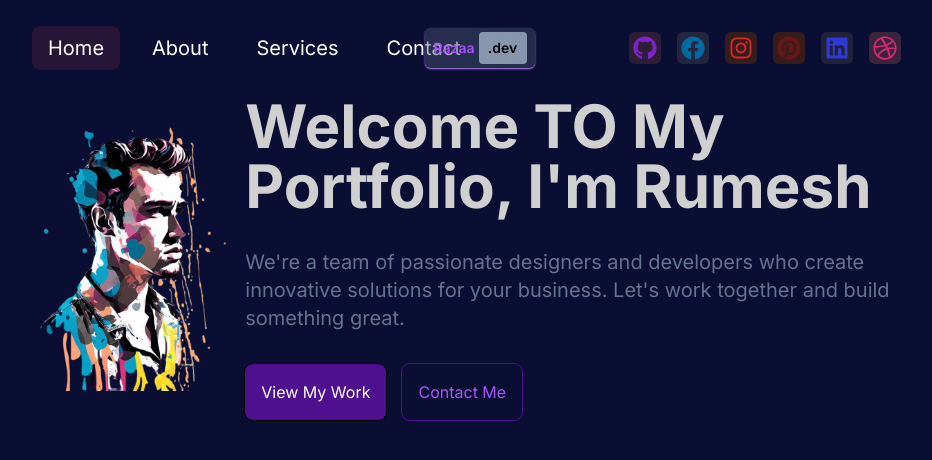
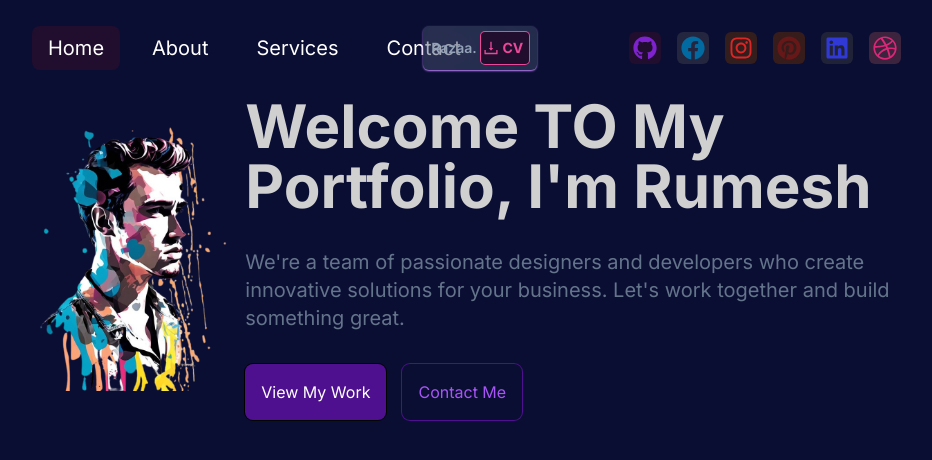
Before and after one commit to RumeshKumara/Smart-portfolio-next, a Next.js app in the folder next-animated-portfolio-starter/: page / in a window 1280 px wide. Shown: the top 460 px of the page, without its empty margins (160-1092 px from the left). Built offline with nearby package versions, Linux system fonts and the light colour scheme.

Commit message:
commit-2.1

```diff
--- a/next-animated-portfolio-starter/src/app/components/Navbar.jsx
+++ b/next-animated-portfolio-starter/src/app/components/Navbar.jsx
@@ -4,6 +4,7 @@ import Link from 'next/link';
 import { useState } from 'react';
 import { FaGithub, FaFacebook, FaInstagram, FaPinterest, FaLinkedin, FaDribbble } from 'react-icons/fa';
 import Navlink from './Navlink';
+import { AiOutlineDownload } from 'react-icons/ai';
 
 const links = [
     { url: "/", title: "Home"},
@@ -25,16 +26,18 @@ const Navbar = () => {
         </div>
         {/* LOGO */}
         <div className='xl:justify-center xl:w-1/3 md:hidden lg:flex'>
-            <Link href="/" className='flex items-center justify-center p-1 px-2 text-sm font-semibold rounded-md shadow-sm shadow-purple-400 backdrop-blur-2xl bg-slate-500/30 '>
-              <span className='mr-1 text-purple-500'>Razaa</span>
-              <span className='flex items-center justify-center w-12 h-8 text-black rounded bg-slate-400/90 backdrop-blur-2xl '>
-                .dev
+            <Link href="/" className='flex items-center justify-center p-[6px] px-2 text-sm font-semibold rounded-md shadow-sm shadow-purple-400 backdrop-blur-2xl bg-slate-500/30 '>
+              <span className='mr-1 text-slate-400'>Razaa.</span>
+              <span className='flex items-center justify-center w-12 h-8 pr-1 text-pink-500 font-bold rounded ring-1 ring-pink-500 bg-[#210e2f] backdrop-blur-2xl '>
+              <a href="" download>
+            <AiOutlineDownload className='mr-[2px] text-lg  text-pink-500' />
+          </a> CV
               </span>
             </Link>
         </div>
         { /* SOCIAL */}
         <div className='hidden w-1/3 gap-4 md:flex'>
-            <Link href="https://github.com" target="_blank" rel="noopener noreferrer" className='text-purple-700 bg-[#2d1d35] p-1 rounded-md' >
+            <Link href="https://github.com" target="_blank" rel="noopener noreferrer" className='text-purple-700 bg-[#210e2f] p-1 rounded-md' >
                <FaGithub size={24} />
             </Link>
             <Link href="https://facebook.com" target="_blank" rel="noopener noreferrer" className='text-sky-700 bg-[#23263e] p-1 rounded-md'>
@@ -52,6 +55,10 @@ const Navbar = () => {
             <Link href="https://dribbble.com" target="_blank" rel="noopener noreferrer" className='text-pink-600 bg-[#3c233e] p-1 rounded-md'>
                <FaDribbble size={24} />
             </Link>
+            {/* DOWNLOAD CV BUTTON */}
+
+
+
 
         </div>
         {/* RESPONSIVE MENU */}
--- a/next-animated-portfolio-starter/src/app/components/Navlink.jsx
+++ b/next-animated-portfolio-starter/src/app/components/Navlink.jsx
@@ -7,7 +7,7 @@ const Navlink = ({link}) => {
     const pathname = usePathname();
     console.log(pathname);
   return (
-    <Link className={`rounded-lg px-4 py-2 text-white ${pathname === link.url ? "bg-[#261537] text-slate-200" : ""}`} href={link.url}>
+    <Link className={`rounded-lg px-4 py-2 text-white ${pathname === link.url ? "bg-[#210e2f] text-slate-200" : ""}`} href={link.url}>
         {link.title}
     </Link>
   )
--- a/next-animated-portfolio-starter/src/app/page.jsx
+++ b/next-animated-portfolio-starter/src/app/page.jsx
@@ -1,7 +1,6 @@
 import Image from 'next/image';
 import heroImage from '../../public/images/hero.png';
-import { FaArrowDown, FaDownload } from 'react-icons/fa';
-
+import { AiOutlineDownload } from 'react-icons/ai';
 const Homepage = () => {
   return (
     <div className="flex flex-col items-center h-full lg:flex-row sm:px-8 md:px-12 lg:px-20 xl:px-48 justify-items-center">
@@ -15,10 +14,12 @@ const Homepage = () => {
         <h1 className="md:text-6xl text-4xl font-bold text-[#d0d0d0]">
           Welcome TO My Portfolio, I'm Rumesh</h1>
 
+
         {/* SUBTITLE */}
         <p className='md:text-xl text-slate-500'>
           We're a team of passionate designers and developers who create innovative solutions for your business. Let's work together and build something great.
         </p>
+
         {/* BUTTON */}
         <div className='flex w-full gap-4'>
           <button className='p-4 text-white bg-[#4e108e] rounded-lg ring-1 ring-black'>View My Work</button>
```
